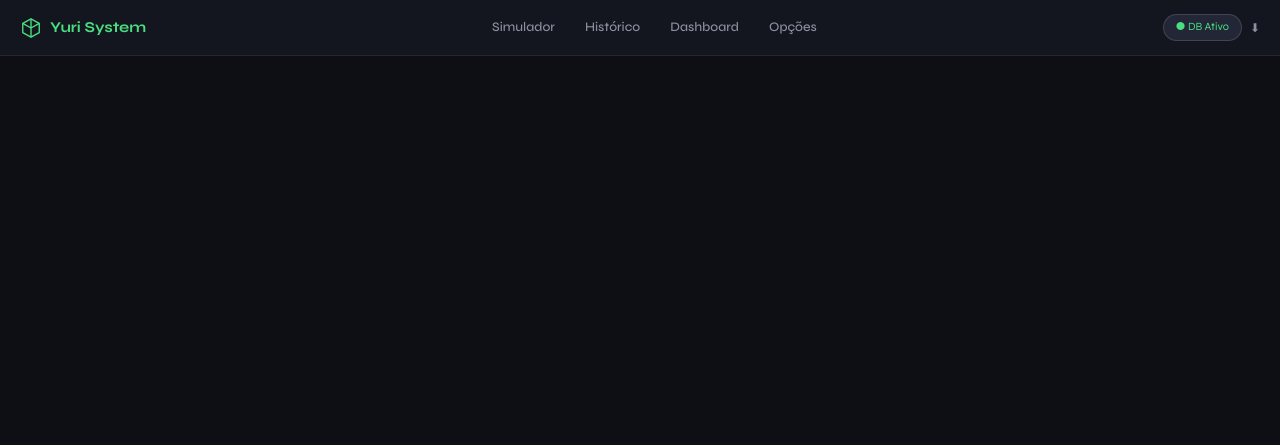
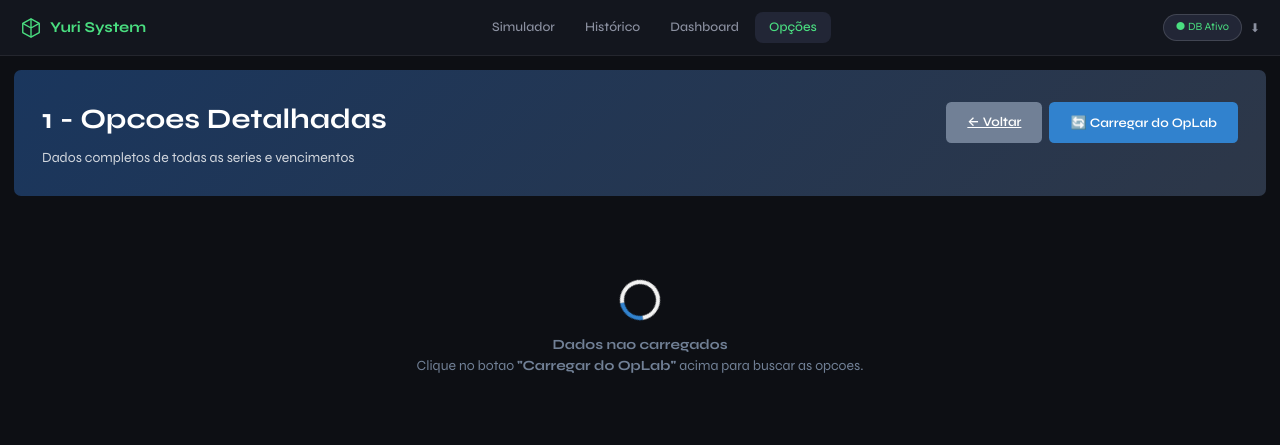
Before and after one commit to yurinevesdev/control-options, a Flask app: page /opcoes/1 in a window 1280 px wide. Shown: the top 445 px of the page. Run offline with Flask 3, Linux system fonts and the light colour scheme; data that the repository does not hold is empty.

Commit message:
fix: usar bloco body no template para compatibilidade com base.html

```diff
--- a/templates/opcoes_detalhadas.html
+++ b/templates/opcoes_detalhadas.html
@@ -1,9 +1,9 @@
 {% extends "base.html" %}
+{% set active_page = 'opcoes' %}
 
-{% block title %}Opções - {{ ticker }} - Yuri System{% endblock %}
+{% block title %}Opcoes - {{ ticker }} - Yuri System{% endblock %}
 
-{% block head %}
-{{ super() }}
+{% block body %}
 <style>
     .opcoes-header {
         background: linear-gradient(135deg, #1a365d 0%, #2d3748 100%);
@@ -144,31 +131,28 @@
 
     .moneyness-itm {
         background: #f0fff4;
-        font-weight: 600;
-        padding: 0.125rem 0.375rem;
-        border-radius: 0.25rem;
-        font-size: 0.75rem;
+        padding: 2px 6px;
+        border-radius: 4px;
+        font-size: 12px;
     }
 
     .moneyness-atm {
         background: #fefcbf;
-        font-weight: 600;
-        padding: 0.125rem 0.375rem;
-        border-radius: 0.25rem;
-        font-size: 0.75rem;
+        padding: 2px 6px;
+        border-radius: 4px;
+        font-size: 12px;
     }
 
     .moneyness-otm {
         background: #fff5f5;
-        font-weight: 600;
-        padding: 0.125rem 0.375rem;
-        border-radius: 0.25rem;
-        font-size: 0.75rem;
+        padding: 2px 6px;
+        border-radius: 4px;
+        font-size: 12px;
     }
 
     .loading {
         text-align: center;
-        padding: 3rem;
+        padding: 4rem;
         color: #718096;
     }
 
@@ -176,8 +160,8 @@
         border: 4px solid #f3f3f3;
         border-top: 4px solid #3182ce;
         border-radius: 50%;
-        width: 48px;
-        height: 48px;
+        width: 40px;
+        height: 40px;
         animation: spin 1s linear infinite;
         margin: 0 auto 1rem;
     }
@@ -233,86 +201,52 @@
         color: #742a2a;
     }
 
-    .table-container {
-        max-height: 600px;
-        overflow-y: auto;
-    }
-
-    .strike-highlight {
-        font-weight: 700;
-        color: #1a365d;
-    }
-
-    .vi-badge {
-        background: #e9d8fd;
-        color: #44337a;
-        padding: 0.125rem 0.375rem;
-        border-radius: 0.25rem;
-        font-size: 0.75rem;
-    }
-
-    .liquidez-badge {
-        padding: 0.125rem 0.375rem;
-        border-radius: 0.25rem;
-        font-size: 0.65rem;
-    }
-
-    .liquidez-alta {
-        background: #c6f6d5;
-        color: #22543d;
-    }
-
-    .liquidez-media {
-        background: #fefcbf;
-        color: #975a16;
-    }
-
-    .liquidez-baixa {
-        background: #fed7d7;
-        color: #742a2a;
+    .container {
+        max-width: 1400px;
+        margin: 0 auto;
+        padding: 1rem;
     }
 </style>
-{% endblock %}
 
-{% block content %}
 <div class="container">
     <div class="opcoes-header">
-        <div style="display: flex; justify-content: space-between; align-items: center; flex-wrap: wrap;">
+        <div style="display: flex; justify-content: space-between; align-items: center; flex-wrap: wrap; gap: 1rem;">
             <div>
-                <h1>{{ ticker }} - Opções Detalhadas</h1>
-                <p>Dados completos de todas as séries e vencimentos</p>
+                <h1>{{ ticker }} - Opcoes Detalhadas</h1>
+                <p>Dados completos de todas as series e vencimentos</p>
             </div>
-            <div class="btn-group" style="margin: 0;">
-                <a href="{{ url_for('opcoes_page') }}" class="btn btn-secondary">&larr; Voltar</a>
-                <button onclick="carregarOpcoes()" class="btn btn-primary" id="btn-carregar">Carregar do OpLab</button>
-                <button onclick="salvarOpcoes()" class="btn btn-success" id="btn-salvar">Salvar no Banco</button>
+            <div class="btn-group">
+                <a href="{{ url_for('opcoes_page') }}" class="btn btn-secondary">&#8592; Voltar</a>
+                <button class="btn btn-primary" id="btn-carregar" onclick="carregarOpcoes()">&#x1F504; Carregar do
+                    OpLab</button>
+                <button class="btn btn-success" id="btn-salvar" onclick="salvarOpcoes()" style="display:none;">&#x1F4BE;
+                    Salvar no Banco</button>
             </div>
         </div>
     </div>
 
     <div id="alert-container"></div>
 
-    <div id="content-area" style="display: none;">
-        <div class="series-tabs" id="series-tabs">
-            <!-- Tabs geradas dinamicamente -->
-        </div>
+    <div id="loading-area" class="loading">
+        <div class="spinner"></div>
+        <p><strong>Dados nao carregados</strong></p>
+        <p>Clique no botao <strong>"Carregar do OpLab"</strong> acima para buscar as opcoes.</p>
+    </div>
 
-        <div id="serie-info" style="margin-bottom: 1rem;">
-            <!-- Info da série selecionada -->
-        </div>
-
-        <div class="table-container">
+    <div id="content-area" style="display:none;">
+        <div class="series-tabs" id="series-tabs"></div>
+        <div id="serie-info"></div>
+        <div style="overflow-x:auto;">
             <table class="opcoes-table" id="opcoes-table">
                 <thead>
                     <tr>
-                        <th>Símbolo</th>
+                        <th>Simbolo</th>
                         <th>Tipo</th>
                         <th>Strike</th>
-                        <th>Último Preço</th>
+                        <th>Ultimo</th>
                         <th>Bid</th>
                         <th>Ask</th>
                         <th>Volume</th>
-                        <th>Var. %</th>
                         <th>VI</th>
                         <th>Delta</th>
                         <th>Gamma</th>
@@ -320,212 +254,134 @@
                         <th>Vega</th>
                         <th>Moneyness</th>
                         <th>Liquidez</th>
-                        <th>POE</th>
-                        <th>Exercício</th>
+                        <th>POE%</th>
                     </tr>
                 </thead>
-                <tbody id="opcoes-tbody">
-                    <!-- Linhas geradas dinamicamente -->
-                </tbody>
+                <tbody id="opcoes-tbody"></tbody>
             </table>
         </div>
     </div>
 
-    <div id="loading-area" class="loading">
-        <div class="spinner"></div>
-        <p><strong>⚠️ Dados ainda não carregados</strong></p>
-        <p>Clique no botão <strong>"🔄 Carregar do OpLab"</strong> acima para buscar as opções disponíveis.</p>
-        <p style="font-size: 0.8rem; opacity: 0.7; margin-top: 1rem;">
-            Os dados são buscados diretamente do site da Oplab em tempo real.
-        </p>
-    </div>
-
     {% if opcoes_db %}
-    <div style="margin-top: 2rem;">
-        <h2>Dados em Cache (Última Atualização)</h2>
-        <p>Total de {{ opcoes_db|length }} opções encontradas no banco de dados local.</p>
+    <div style="margin-top:2rem; padding:1rem; background:#f7fafc; border-radius:8px;">
+        <h2>Dados em Cache</h2>
+        <p>{{ opcoes_db|length }} opcoes no banco local.</p>
     </div>
     {% endif %}
 </div>
 
 <script>
-    let dadosOpcoes = {};
-    let seriesDisponiveis = [];
-    let serieSelecionada = null;
+    var dadosOpcoes = {};
+    var seriesDisponiveis = [];
 
-    function showAlert(message, type = 'info') {
-        const container = document.getElementById('alert-container');
-        const alertClass = type === 'error' ? 'alert-error' : type === 'success' ? 'alert-success' : 'alert-info';
-        container.innerHTML = `<div class="alert ${alertClass}">${message}</div>`;
-        setTimeout(() => { container.innerHTML = ''; }, 5000);
+    function showAlert(msg, tipo) {
+        tipo = tipo || 'info';
+        var c = document.getElementById('alert-container');
+        var cls = tipo === 'success' ? 'alert-success' : tipo === 'error' ? 'alert-error' : 'alert-info';
+        c.innerHTML = '<div class="alert ' + cls + '" style="padding:1rem;margin-bottom:1rem;border-radius:8px;">' + msg + '</div>';
+        setTimeout(function () { c.innerHTML = ''; }, 5000);
     }
 
     async function carregarOpcoes() {
-        const btn = document.getElementById('btn-carregar');
+        var btn = document.getElementById('btn-carregar');
         btn.disabled = true;
         btn.textContent = 'Carregando...';
-
         document.getElementById('loading-area').style.display = 'block';
         document.getElementById('content-area').style.display = 'none';
-
         try {
-            const response = await fetch(`/api/opcoes/series/{{ ticker }}`);
-
-            if (!response.ok) {
-                const data = await response.json();
-                throw new Error(data.error || 'Erro ao carregar opções');
-            }
-
-            const data = await response.json();
+            var resp = await fetch('/api/opcoes/series/{{ ticker }}');
+            if (!resp.ok) { var d = await resp.json(); throw new Error(d.error); }
+            var data = await resp.json();
             dadosOpcoes = data.series;
             seriesDisponiveis = Object.keys(data.series).sort();
-
             document.getElementById('loading-area').style.display = 'none';
             document.getElementById('content-area').style.display = 'block';
-
-            renderSeriesTabs();
-
-            // Selecionar primeira série com mais opções
+            document.getElementById('btn-salvar').style.display = 'inline-block';
+            renderTabs();
             if (seriesDisponiveis.length > 0) {
-                let maxOpcoes = 0;
-                let seriePrincipal = seriesDisponiveis[0];
-                for (const serie of seriesDisponiveis) {
-                    if (dadosOpcoes[serie].opcoes.length > maxOpcoes) {
-                        maxOpcoes = dadosOpcoes[serie].opcoes.length;
-                        seriePrincipal = serie;
+                var maxOp = 0, sel = seriesDisponiveis[0];
+                for (var i = 0; i < seriesDisponiveis.length; i++) {
+                    if (dadosOpcoes[seriesDisponiveis[i]].opcoes.length > maxOp) {
+                        maxOp = dadosOpcoes[seriesDisponiveis[i]].opcoes.length;
+                        sel = seriesDisponiveis[i];
                     }
                 }
-                selecionarSerie(seriePrincipal);
+                selecionarSerie(sel);
             }
-
-            showAlert(`${data.total_opcoes} opções carregadas em ${data.total_series} séries`, 'success');
-
-        } catch (error) {
+            showAlert(data.total_opcoes + ' opcoes em ' + data.total_series + ' series', 'success');
+        } catch (e) {
             document.getElementById('loading-area').style.display = 'none';
-            showAlert(error.message, 'error');
-            console.error(error);
-        } finally {
-            btn.disabled = false;
-            btn.textContent = 'Carregar do OpLab';
+            showAlert(e.message, 'error');
         }
+        btn.disabled = false;
+        btn.textContent = '\uD83D\uDD04 Carregar do OpLab';
     }
 
     async function salvarOpcoes() {
-        const btn = document.getElementById('btn-salvar');
+        var btn = document.getElementById('btn-salvar');
         btn.disabled = true;
         btn.textContent = 'Salvando...';
-
         try {
-            const response = await fetch(`/api/opcoes/salvar/{{ ticker }}`, { method: 'POST' });
-            const data = await response.json();
-
-            if (!response.ok) {
-                throw new Error(data.error || 'Erro ao salvar');
-            }
-
+            var resp = await fetch('/api/opcoes/salvar/{{ ticker }}', { method: 'POST' });
+            var data = await resp.json();
+            if (!resp.ok) throw new Error(data.error);
             showAlert(data.message, 'success');
-        } catch (error) {
-            showAlert(error.message, 'error');
-        } finally {
-            btn.disabled = false;
-            btn.textContent = 'Salvar no Banco';
-        }
+        } catch (e) { showAlert(e.message, 'error'); }
+        btn.disabled = false;
+        btn.textContent = '\uD83D\uDCBE Salvar no Banco';
     }
 
-    function renderSeriesTabs() {
-        const container = document.getElementById('series-tabs');
-        container.innerHTML = seriesDisponiveis.map(serie => {
-            const data = serie.split('-').reverse().join('/');
-            const count = dadosOpcoes[serie].opcoes.length;
-            const dias = dadosOpcoes[serie].dias_vencimento;
-            return `
-            <button class="series-tab" data-serie="${serie}" onclick="selecionarSerie('${serie}')">
-                ${data} (${dias}d) - ${count} opções
-            </button>
-        `;
-        }).join('');
+    function renderTabs() {
+        var c = document.getElementById('series-tabs');
+        var html = '';
+        for (var i = 0; i < seriesDisponiveis.length; i++) {
+            var s = seriesDisponiveis[i];
+            var d = s.split('-').reverse().join('/');
+            var dias = dadosOpcoes[s].dias_vencimento;
+            var cnt = dadosOpcoes[s].opcoes.length;
+            html += '<button class="series-tab" data-serie="' + s + '" onclick="selecionarSerie(\'' + s + '\')" style="margin:2px;">' + d + ' (' + dias + 'd) ' + cnt + ' opcoes</button>';
+        }
+        c.innerHTML = html;
     }
 
     function selecionarSerie(serie) {
-        serieSelecionada = serie;
+        var tabs = document.querySelectorAll('.series-tab');
+        for (var i = 0; i < tabs.length; i++) {
+            tabs[i].classList.toggle('active', tabs[i].getAttribute('data-serie') === serie);
+        }
+        var info = dadosOpcoes[serie];
+        var d = serie.split('-').reverse().join('/');
+        var calls = info.opcoes.filter(function (o) { return o.tipo === 'CALL'; });
+        var puts = info.opcoes.filter(function (o) { return o.tipo === 'PUT'; });
+        document.getElementById('serie-info').innerHTML = '<strong>Vencimento:</strong> ' + d + ' | <strong>Dias:</strong> ' + info.dias_vencimento + ' | <strong>Calls:</strong> ' + calls.length + ' | <strong>Puts:</strong> ' + puts.length;
 
-        // Atualizar tabs
-        document.querySelectorAll('.series-tab').forEach(tab => {
-            tab.classList.toggle('active', tab.dataset.serie === serie);
-        });
+        var sorted = info.opcoes.slice().sort(function (a, b) { return a.strike - b.strike; });
+        var html = '';
+        for (var i = 0; i < sorted.length; i++) {
+            var o = sorted[i];
+            var rowCls = o.tipo === 'CALL' ? 'call-row' : 'put-row';
+            var monoCls = o.moneyness === 'ITM' ? 'moneyness-itm' : o.moneyness === 'ATM' ? 'moneyness-atm' : 'moneyness-otm';
+            html += '<tr class="' + rowCls + '">';
+            html += '<td>' + o.simbolo + '</td>';
+            html += '<td><span class="tipo-badge tipo-' + o.tipo.toLowerCase() + '">' + o.tipo + '</span></td>';
+            html += '<td><b>' + o.strike.toFixed(2) + '</b></td>';
+            html += '<td>' + o.ultimo_preco.toFixed(2) + '</td>';
+            html += '<td>' + o.bid.toFixed(2) + '</td>';
+            html += '<td>' + o.ask.toFixed(2) + '</td>';
+            html += '<td>' + o.volume + '</td>';
+            html += '<td><span class="vi-badge">' + o.vi.toFixed(2) + '%</span></td>';
+            html += '<td>' + o.delta.toFixed(4) + '</td>';
+            html += '<td>' + o.gamma.toFixed(4) + '</td>';
+            html += '<td>' + o.theta.toFixed(4) + '</td>';
+            html += '<td>' + o.vega.toFixed(4) + '</td>';
+            html += '<td><span class="' + monoCls + '">' + o.moneyness + '</span></td>';
+            html += '<td>' + o.liquidez_texto + '</td>';
+            html += '<td>' + o.poe.toFixed(1) + '%</td>';
+            html += '</tr>';
+        }
+        document.getElementById('opcoes-tbody').innerHTML = html;
+    }
+</script>
 
-        // Atualizar info
-        const data = serie.split('-').reverse().join('/');
-        const info = dadosOpcoes[serie];
-        const calls = info.opcoes.filter(o => o.tipo === 'CALL');
-        const puts = info.opcoes.filter(o => o.tipo === 'PUT');
-
-        document.getElementById('serie-info').innerHTML = `
-        <strong>Vencimento:</strong> ${data} |
-        <strong>Dias:</strong> ${info.dias_vencimento} |
-        <strong>Calls:</strong> ${calls.length} |
-        <strong>Puts:</strong> ${puts.length}
-        <span style="margin-left: 1rem; opacity: 0.7;">Clique no cabeçalho para ordenar</span>
-    `;
-
-        // Renderizar tabela
-        const tbody = document.getElementById('opcoes-tbody');
-
-        // Ordenar por strike
-        const sorted = [...info.opcoes].sort((a, b) => a.strike - b.strike);
-
-        tbody.innerHTML = sorted.map(opt => {
-            const tipoClass = opt.tipo === 'CALL' ? 'call-row' : 'put-row';
-            const tipoBadge = opt.tipo === 'CALL' ? '<span class="tipo-badge tipo-call">CALL</span>' : '<span class="tipo-badge tipo-put">PUT</span>';
-
-            let moneynessClass = '';
-            let moneynessText = opt.moneyness;
-            if (opt.moneyness === 'ITM') {
-                moneynessClass = 'moneyness-itm';
-            } else if (opt.moneyness === 'ATM') {
-                moneynessClass = 'moneyness-atm';
-            } else {
-                moneynessClass = 'moneyness-otm';
-            }
-
-            let liqClass = 'liquidez-baixa';
-            if (opt.liquidez_level >= 3) {
-                liqClass = 'liquidez-alta';
-            } else if (opt.liquidez_level >= 2) {
-                liqClass = 'liquidez-media';
-            }
-
-            return `
-            <tr class="${tipoClass}">
-                <td>${opt.simbolo}</td>
-                <td>${tipoBadge}</td>
-                <td class="strike-highlight">${opt.strike.toFixed(2)}</td>
-                <td>${opt.ultimo_preco.toFixed(2)}</td>
-                <td>${opt.bid.toFixed(2)}</td>
-                <td>${opt.ask.toFixed(2)}</td>
-                <td>${opt.volume.toLocaleString('pt-BR')}</td>
-                <td>${opt.variacao_pct.toFixed(2)}%</td>
-                <td><span class="vi-badge">${opt.vi.toFixed(2)}%</span></td>
-                <td>${opt.delta.toFixed(4)}</td>
-                <td>${opt.gamma.toFixed(4)}</td>
-                <td>${opt.theta.toFixed(4)}</td>
-                <td>${opt.vega.toFixed(4)}</td>
-                <td><span class="${moneynessClass}">${moneynessText}</span></td>
-                <td><span class="liquidez-badge ${liqClass}">${opt.liquidez_texto}</span></td>
-                <td>${opt.poe.toFixed(1)}%</td>
-                <td>${opt.maturity_type === 'AMERICAN' ? 'Amer.' : 'Eur.'}</td>
-            </tr>
-        `;
-        }).join('');
-    }
-
-    // Inicializar
-    document.addEventListener('DOMContentLoaded', function () {
-        {% if opcoes_db %}
-        document.getElementById('loading-area').style.display = 'none';
-        document.getElementById('content-area').style.display = 'block';
-        showAlert('Dados locais carregados. Clique em "Carregar do OpLab" para dados atualizados.', 'info');
-        {% endif %}
-    });
-</script>
+{% block scripts %}{% endblock %}
 {% endblock %}
```
Also changed, not shown: other parts of templates/opcoes_detalhadas.html (+9 -38 lines).
